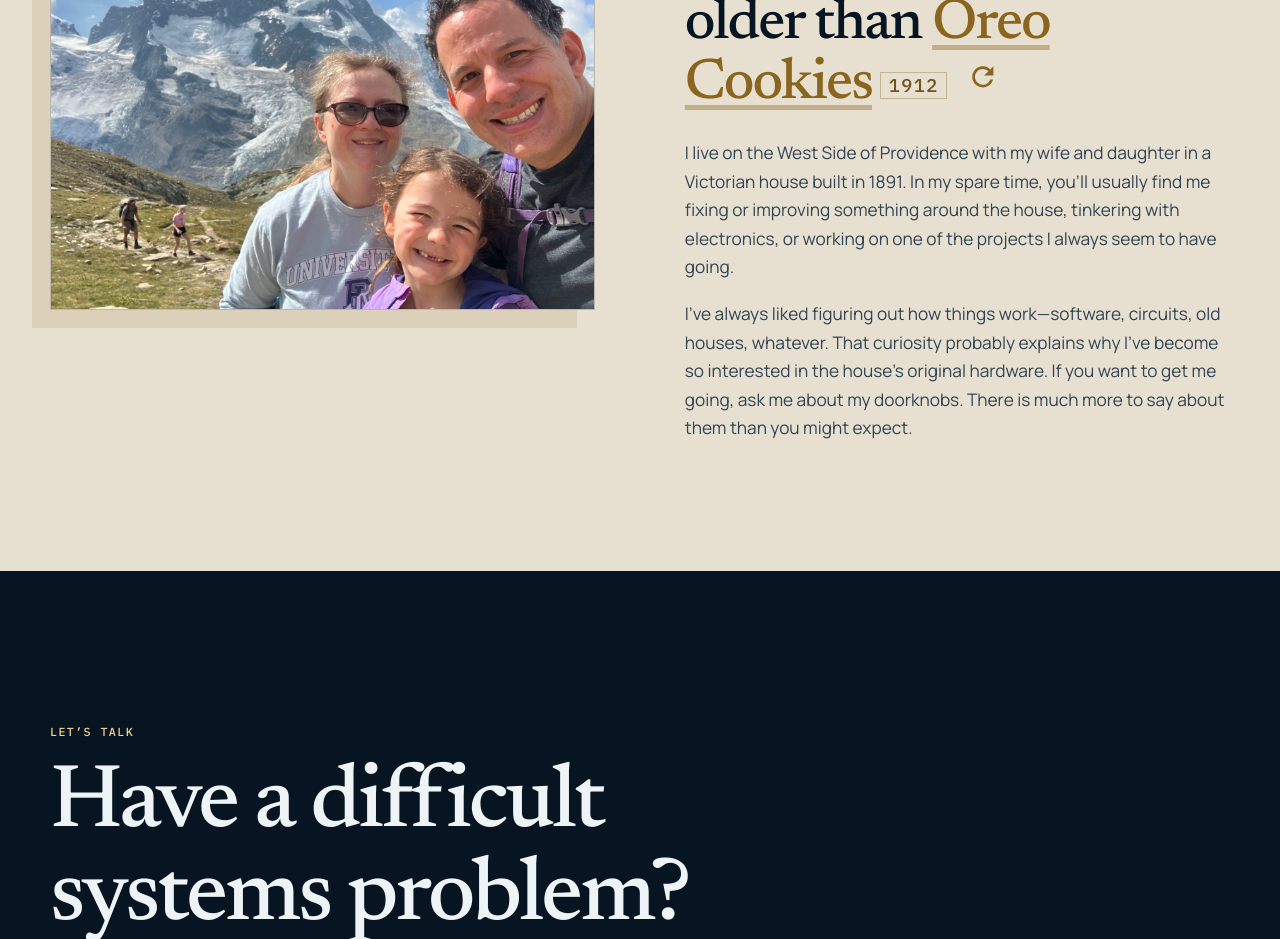
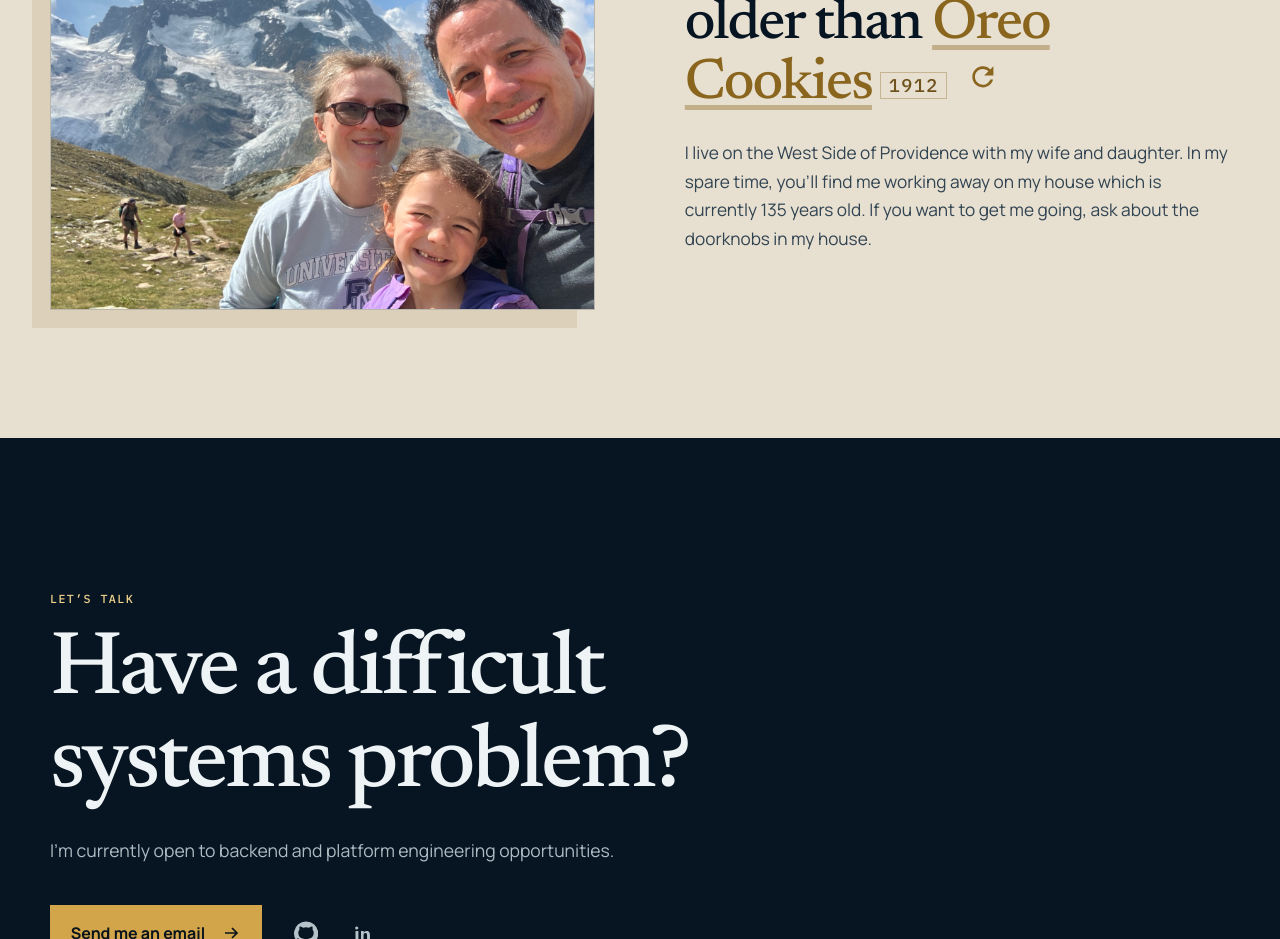
Before and after one commit to jaytavares/jasontavares.com, a Next.js app: page / in a window 1280 px wide. Shown: the part 3740-4679 px from the top of the page. Built offline with nearby package versions, Linux system fonts and the light colour scheme.

Commit message:
Restore original About Me copy

```diff
--- a/app/page.tsx
+++ b/app/page.tsx
@@ -94,6 +94,9 @@ const personSchema = {
   ],
   knowsAbout: currentStack,
 };
+
+const houseBuiltYear = 1891;
+const houseAge = new Date().getFullYear() - houseBuiltYear;
 
 function ArrowIcon() {
   return (
@@ -255,19 +258,10 @@ export default function Home() {
             </h2>
             <div className="about-me-copy">
               <p>
-                I live on the West Side of Providence with my wife and daughter
-                in a Victorian house built in 1891. In my spare time, you&apos;ll
-                usually find me fixing or improving something around the house,
-                tinkering with electronics, or working on one of the projects I
-                always seem to have going.
-              </p>
-              <p>
-                I&apos;ve always liked figuring out how things work—software,
-                circuits, old houses, whatever. That curiosity probably
-                explains why I&apos;ve become so interested in the house&apos;s original
-                hardware. If you want to get me going, ask me about my
-                doorknobs. There is much more to say about them than you might
-                expect.
+                I live on the West Side of Providence with my wife and daughter.
+                In my spare time, you&apos;ll find me working away on my house
+                which is currently {houseAge} years old. If you want to get me
+                going, ask about the doorknobs in my house.
               </p>
             </div>
           </div>
```
Also changed, not shown: 1 other file (tests, documents, lock files or other folders).
